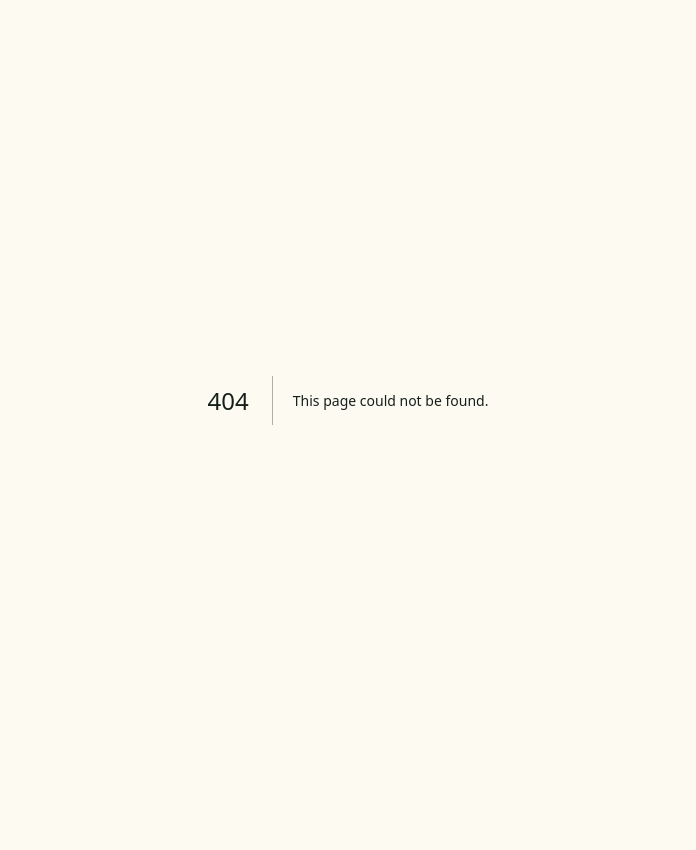
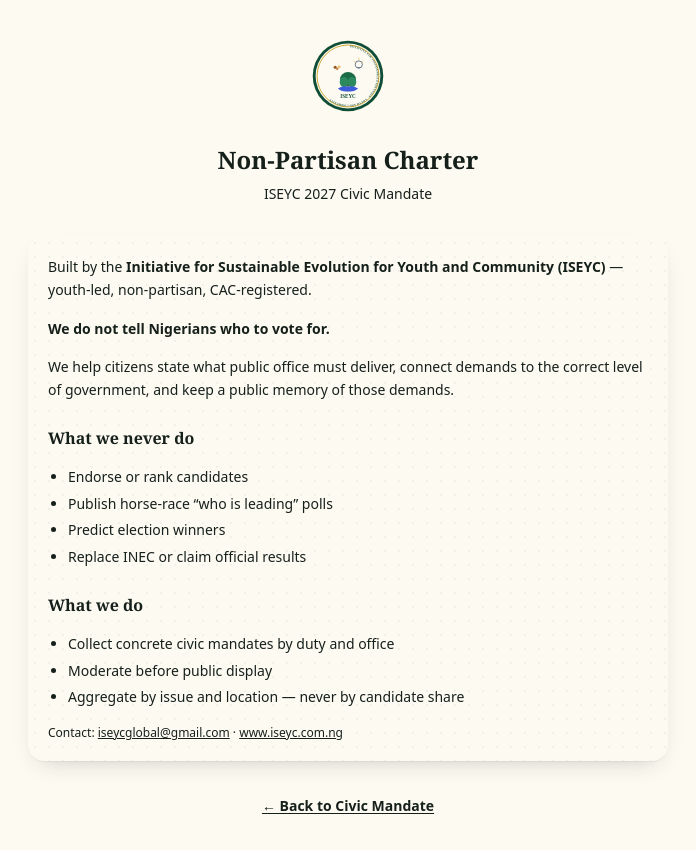
Before and after one commit to mrzulqarnainnadabo/2027-street-mandate, a Next.js app: page /about in a window 1280 px wide. Before the commit this address had no page. Shown: the top 850 px of the page, without its empty margins (292-988 px from the left). Before the commit the page ends 800 px from the top, so only its background shows below. Built offline with nearby package versions, Linux system fonts and the light colour scheme.

Commit message:
feat(phase0): Hero, SuccessPanel, about charter, layout metadata

```diff
--- /dev/null
+++ b/app/about/page.tsx
@@ -0,0 +1,60 @@
+import Link from "next/link";
+import { ISEYC_SEAL_SRC, ISEYC_WEB, ISEYC_EMAIL } from "@/lib/brand";
+
+export const metadata = {
+  title: "About & Non-Partisan Charter | ISEYC 2027 Civic Mandate",
+  description:
+    "ISEYC 2027 Civic Mandate is a non-partisan platform for citizen demands on public office — not candidate rankings.",
+};
+
+export default function AboutPage() {
+  return (
+    <div className="mx-auto min-h-screen max-w-2xl px-4 py-10">
+      <div className="mb-8 flex justify-center">
+        <img src={ISEYC_SEAL_SRC} alt="ISEYC" width={72} height={72} />
+      </div>
+      <h1 className="text-center font-display text-2xl font-bold text-forest-900">
+        Non-Partisan Charter
+      </h1>
+      <p className="mt-2 text-center text-sm text-forest-600">ISEYC 2027 Civic Mandate</p>
+
+      <div className="paper-card mt-8 space-y-4 rounded-2xl p-5 text-sm leading-relaxed text-forest-800">
+        <p>
+          Built by the <strong>Initiative for Sustainable Evolution for Youth and Community (ISEYC)</strong> —
+          youth-led, non-partisan, CAC-registered.
+        </p>
+        <p className="font-semibold text-forest-900">We do not tell Nigerians who to vote for.</p>
+        <p>
+          We help citizens state what public office must deliver, connect demands to the correct
+          level of government, and keep a public memory of those demands.
+        </p>
+        <h2 className="pt-2 font-display text-base font-bold">What we never do</h2>
+        <ul className="list-disc space-y-1 pl-5">
+          <li>Endorse or rank candidates</li>
+          <li>Publish horse-race “who is leading” polls</li>
+          <li>Predict election winners</li>
+          <li>Replace INEC or claim official results</li>
+        </ul>
+        <h2 className="pt-2 font-display text-base font-bold">What we do</h2>
+        <ul className="list-disc space-y-1 pl-5">
+          <li>Collect concrete civic mandates by duty and office</li>
+          <li>Moderate before public display</li>
+          <li>Aggregate by issue and location — never by candidate share</li>
+        </ul>
+        <p className="text-xs text-forest-600">
+          Contact: <a className="underline" href={`mailto:${ISEYC_EMAIL}`}>{ISEYC_EMAIL}</a>
+          {" · "}
+          <a className="underline" href={ISEYC_WEB} target="_blank" rel="noreferrer">
+            www.iseyc.com.ng
+          </a>
+        </p>
+      </div>
+
+      <p className="mt-8 text-center">
+        <Link href="/" className="text-sm font-semibold text-forest-600 underline underline-offset-2">
+          ← Back to Civic Mandate
+        </Link>
+      </p>
+    </div>
+  );
+}
--- a/app/layout.tsx
+++ b/app/layout.tsx
@@ -2,38 +2,23 @@ import type { Metadata } from "next";
 import "./globals.css";
 
 export const metadata: Metadata = {
-  title: "The 2027 Street Mandate | ISEYC",
+  title: "ISEYC 2027 Civic Mandate",
   description:
-    "Don't tell us who you'll vote for. Tell them what they must deliver. A non-partisan civic voice wall by ISEYC — Initiative for Sustainable Evolution for the Youth and Community.",
-  icons: {
-    icon: "/iseyc-seal.svg",
-    apple: "/iseyc-seal.svg",
-  },
+    "Don't tell us who you'll vote for. Tell them what they must deliver. Non-partisan civic mandates by ISEYC.",
+  icons: { icon: "/iseyc-seal.svg", apple: "/iseyc-seal.svg" },
   openGraph: {
-    title: "The 2027 Street Mandate | ISEYC",
+    title: "ISEYC 2027 Civic Mandate",
     description:
-      "Don't tell us who you'll vote for. Tell them what they must deliver. One sentence. One issue. Your state.",
+      "Don't tell us who you'll vote for. Tell them what they must deliver.",
     type: "website",
     siteName: "ISEYC",
   },
-  twitter: {
-    card: "summary",
-    title: "The 2027 Street Mandate | ISEYC",
-    description:
-      "Don't tell us who you'll vote for. Tell them what they must deliver.",
-  },
 };
 
-export default function RootLayout({
-  children,
-}: {
-  children: React.ReactNode;
-}) {
+export default function RootLayout({ children }: { children: React.ReactNode }) {
   return (
     <html lang="en">
-      <body className="min-h-screen bg-cream text-forest-900 antialiased">
-        {children}
-      </body>
+      <body className="min-h-screen bg-cream text-forest-900 antialiased">{children}</body>
     </html>
   );
 }
--- a/components/Hero.tsx
+++ b/components/Hero.tsx
@@ -1,6 +1,7 @@
 "use client";
 
 import { motion } from "framer-motion";
+import Link from "next/link";
 import { ISEYC_SEAL_SRC, CIVIC_BRAIN_URL } from "@/lib/brand";
 
 export default function Hero({ total, states }: { total: number; states: number }) {
@@ -25,7 +26,7 @@ export default function Hero({ total, states }: { total: number; states: number
         animate={{ opacity: 1, y: 0 }}
         className="mb-3 text-xs font-medium uppercase tracking-[0.2em] text-gold-600"
       >
-        A civic instrument by ISEYC
+        ISEYC 2027 Civic Mandate
       </motion.p>
       <motion.h1
         initial={{ opacity: 0, y: 12 }}
@@ -43,8 +44,8 @@ export default function Hero({ total, states }: { total: number; states: number
         transition={{ delay: 0.15 }}
         className="mx-auto mt-4 max-w-md text-sm leading-relaxed text-forest-700/80"
       >
-        One sentence. One issue. Your state.
-        The 2027 Street Mandate is the public voice wall for what Nigerians actually want fixed.
+        One concrete demand. The right office. Your state. A non-partisan public ledger of what
+        Nigerians require from public office — not a horse-race poll.
       </motion.p>
 
       <motion.div
@@ -55,15 +56,11 @@ export default function Hero({ total, states }: { total: number; states: number
       >
         <div className="paper-card min-w-[110px] rounded-xl px-5 py-3">
           <div className="font-display text-2xl font-bold text-forest-500">{total}</div>
-          <div className="text-[10px] uppercase tracking-wider text-forest-700/60">
-            Voices so far
-          </div>
+          <div className="text-[10px] uppercase tracking-wider text-forest-700/60">Mandates so far</div>
         </div>
         <div className="paper-card min-w-[110px] rounded-xl px-5 py-3">
           <div className="font-display text-2xl font-bold text-forest-500">{states}</div>
-          <div className="text-[10px] uppercase tracking-wider text-forest-700/60">
-            States heard
-          </div>
+          <div className="text-[10px] uppercase tracking-wider text-forest-700/60">States heard</div>
         </div>
       </motion.div>
 
@@ -73,22 +70,31 @@ export default function Hero({ total, states }: { total: number; states: number
         transition={{ delay: 0.3 }}
         className="mx-auto mt-4 max-w-sm text-[11px] text-forest-600/70"
       >
-        Goal: at least one clear demand from every state before 2027.
+        Goal: clear demands from every state before 2027.
         {states < 37 ? ` ${37 - states} states still silent.` : " All states heard."}
       </motion.p>
 
-      <motion.a
+      <motion.div
         initial={{ opacity: 0 }}
         animate={{ opacity: 1 }}
         transition={{ delay: 0.35 }}
-        href={CIVIC_BRAIN_URL}
-        target="_blank"
-        rel="noopener noreferrer"
-        className="mt-4 inline-flex items-center gap-1.5 rounded-full border border-forest-500/20 bg-white/80 px-3 py-1.5 text-[11px] font-medium text-forest-600 shadow-sm transition hover:border-forest-500/40"
+        className="mt-4 flex flex-wrap items-center justify-center gap-2"
       >
-        Explore insights on ISEYC Civic Brain
-        <span aria-hidden>↗</span>
-      </motion.a>
+        <Link
+          href="/about"
+          className="inline-flex items-center gap-1.5 rounded-full border border-forest-500/20 bg-white/80 px-3 py-1.5 text-[11px] font-medium text-forest-600 shadow-sm transition hover:border-forest-500/40"
+        >
+          Non-partisan charter
+        </Link>
+        <a
+          href={CIVIC_BRAIN_URL}
+          target="_blank"
+          rel="noopener noreferrer"
+          className="inline-flex items-center gap-1.5 rounded-full border border-forest-500/20 bg-white/80 px-3 py-1.5 text-[11px] font-medium text-forest-600 shadow-sm transition hover:border-forest-500/40"
+        >
+          Civic Brain ↗
+        </a>
+      </motion.div>
     </section>
   );
 }
--- a/components/SuccessPanel.tsx
+++ b/components/SuccessPanel.tsx
@@ -12,46 +12,46 @@ export default function SuccessPanel({
   const siteUrl =
     typeof window !== "undefined" ? window.location.origin + window.location.pathname : "";
 
-  const shareBody = `I just added my voice to The 2027 Street Mandate by ISEYC.\n\n"${sentence}"\n— from ${state}\n\nDon't tell them who you'll vote for. Tell them what they must deliver.\n\nAdd yours: ${siteUrl}`;
+  const shareBody = `I just submitted a civic mandate on ISEYC’s 2027 Civic Mandate.\n\n"${sentence}"\n— from ${state}\n\nDon’t tell them who you’ll vote for. Tell them what they must deliver.\n\nAdd yours: ${siteUrl}`;
 
   async function shareNative() {
     if (navigator.share) {
       try {
         await navigator.share({
-          title: "2027 Street Mandate — ISEYC",
+          title: "ISEYC 2027 Civic Mandate",
           text: shareBody,
           url: siteUrl,
         });
         return;
       } catch {
-        /* user cancelled */
+        /* cancelled */
       }
     }
-    await copyText();
-  }
-
-  async function copyText() {
     try {
       await navigator.clipboard.writeText(shareBody);
-      alert("Copied. Paste it into WhatsApp, X, or anywhere.");
+      alert("Copied. Paste into WhatsApp, X, or anywhere.");
     } catch {
       alert(shareBody);
     }
   }
 
   function shareWhatsApp() {
-    const url =
-      "https://wa.me/?text=" + encodeURIComponent(shareBody);
-    window.open(url, "_blank", "noopener,noreferrer");
+    window.open(
+      "https://wa.me/?text=" + encodeURIComponent(shareBody),
+      "_blank",
+      "noopener,noreferrer"
+    );
   }
 
   function shareX() {
-    const url =
+    window.open(
       "https://twitter.com/intent/tweet?text=" +
-      encodeURIComponent(
-        `I just spoke on The 2027 Street Mandate by ISEYC.\n\n"${sentence}" — ${state}\n\nTell them what they must deliver → ${siteUrl}`
-      );
-    window.open(url, "_blank", "noopener,noreferrer");
+        encodeURIComponent(
+          `I submitted a civic mandate with ISEYC.\n\n"${sentence}" — ${state}\n\nTell them what they must deliver → ${siteUrl}`
+        ),
+      "_blank",
+      "noopener,noreferrer"
+    );
   }
 
   return (
@@ -60,13 +60,11 @@ export default function SuccessPanel({
         <div className="mx-auto mb-3 flex h-12 w-12 items-center justify-center rounded-full bg-forest-500 text-2xl text-cream">
           ✓
         </div>
-        <h2 className="font-display text-xl font-bold text-forest-700">
-          Your voice is in.
-        </h2>
+        <h2 className="font-display text-xl font-bold text-forest-700">Your mandate is in.</h2>
         <p className="mt-2 text-sm leading-relaxed text-forest-700/80">
           It will appear on the public wall after a short review.
           <br />
-          Thank you for speaking for your community.
+          Thank you for demanding delivery — not just elections.
         </p>
 
         <blockquote className="mt-4 rounded-xl border border-forest-500/10 bg-forest-50 px-4 py-3 text-left text-sm italic text-forest-900">
@@ -76,32 +74,25 @@ export default function SuccessPanel({
           </footer>
         </blockquote>
 
-        <p className="mt-5 text-[11px] font-medium uppercase tracking-wider text-gold-600">
-          Multiply your impact
-        </p>
-        <p className="mt-1 text-xs text-forest-600/80">
-          One share can bring ten more voices from your state.
-        </p>
-
         <div className="mt-4 grid gap-2">
           <button
             type="button"
             onClick={shareWhatsApp}
-            className="flex w-full items-center justify-center gap-2 rounded-xl bg-[#25D366] py-3 text-sm font-bold text-white shadow-sm active:scale-[0.99]"
+            className="flex w-full items-center justify-center gap-2 rounded-xl bg-[#25D366] py-3 text-sm font-bold text-white"
           >
-            <span aria-hidden>💬</span> Share on WhatsApp
+            Share on WhatsApp
           </button>
           <button
             type="button"
             onClick={shareX}
-            className="flex w-full items-center justify-center gap-2 rounded-xl bg-forest-900 py-3 text-sm font-bold text-cream active:scale-[0.99]"
+            className="flex w-full items-center justify-center gap-2 rounded-xl bg-forest-900 py-3 text-sm font-bold text-cream"
           >
-            <span aria-hidden>𝕏</span> Post on X
+            Post on X
           </button>
           <button
             type="button"
             onClick={shareNative}
-            className="w-full rounded-xl border border-forest-500/25 bg-cream py-2.5 text-sm font-semibold text-forest-700 active:scale-[0.99]"
+            className="w-full rounded-xl border border-forest-500/25 bg-cream py-2.5 text-sm font-semibold text-forest-700"
           >
             Share / Copy link
           </button>
@@ -112,7 +103,7 @@ export default function SuccessPanel({
           onClick={onReset}
           className="mt-4 w-full py-2 text-xs text-forest-500 underline underline-offset-2"
         >
-          Submit another voice (different device)
+          Submit another mandate
         </button>
       </div>
     </section>
```
Also changed, not shown: 1 other file (tests, documents, lock files or other folders).
